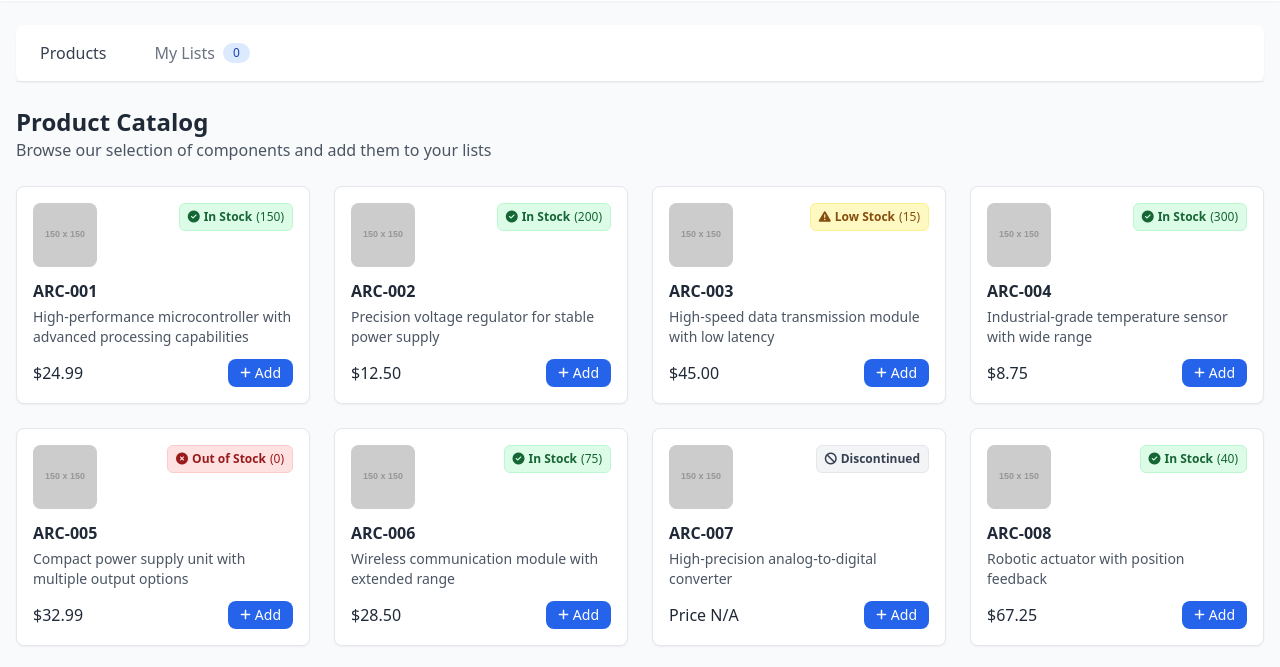
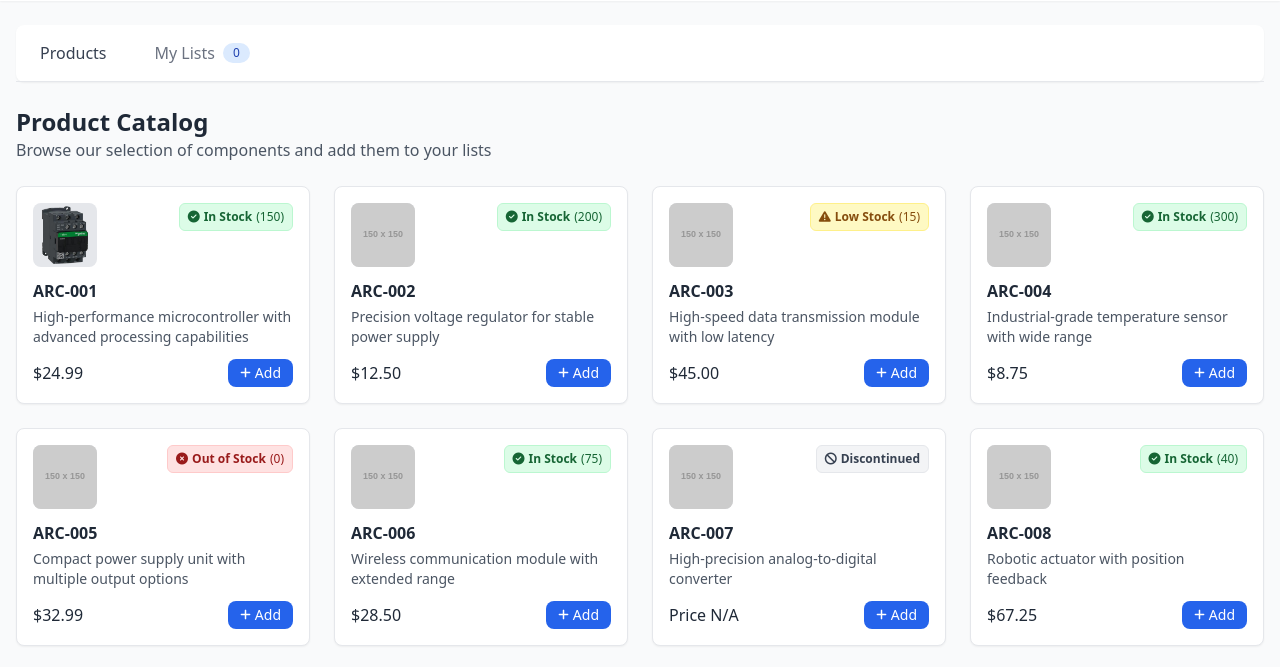
Before and after one commit to VDatom/My-List-New, a plain HTML site: page index.html in a window 1280 px wide. Shown: the part 71-738 px from the top of the page. Drawn offline with nearby package versions, Linux system fonts and the light colour scheme; placeholder pictures from the web are drawn by us.

Commit message:
Change imageUrl for product P001 to local image
Updated imageUrl for product P001 to use local demo image.

```diff
--- a/index.html
+++ b/index.html
@@ -355,7 +355,7 @@
     <script>
         // Sample Data
         const SAMPLE_PRODUCTS = [
-            { id: 'P001', partNumber: 'ARC-001', description: 'High-performance microcontroller with advanced processing capabilities', brand: 'ARC Tech', price: 24.99, inventory: 'In Stock', stockQuantity: 150, imageUrl: 'https://via.placeholder.com/150' },
+            { id: 'P001', partNumber: 'ARC-001', description: 'High-performance microcontroller with advanced processing capabilities', brand: 'ARC Tech', price: 24.99, inventory: 'In Stock', stockQuantity: 150, imageUrl: './demo.png' },
             { id: 'P002', partNumber: 'ARC-002', description: 'Precision voltage regulator for stable power supply', brand: 'ARC Tech', price: 12.50, inventory: 'In Stock', stockQuantity: 200, imageUrl: 'https://via.placeholder.com/150' },
             { id: 'P003', partNumber: 'ARC-003', description: 'High-speed data transmission module with low latency', brand: 'ARC Comms', price: 45.00, inventory: 'Low Stock', stockQuantity: 15, imageUrl: 'https://via.placeholder.com/150' },
             { id: 'P004', partNumber: 'ARC-004', description: 'Industrial-grade temperature sensor with wide range', brand: 'ARC Sensors', price: 8.75, inventory: 'In Stock', stockQuantity: 300, imageUrl: 'https://via.placeholder.com/150' },
```
